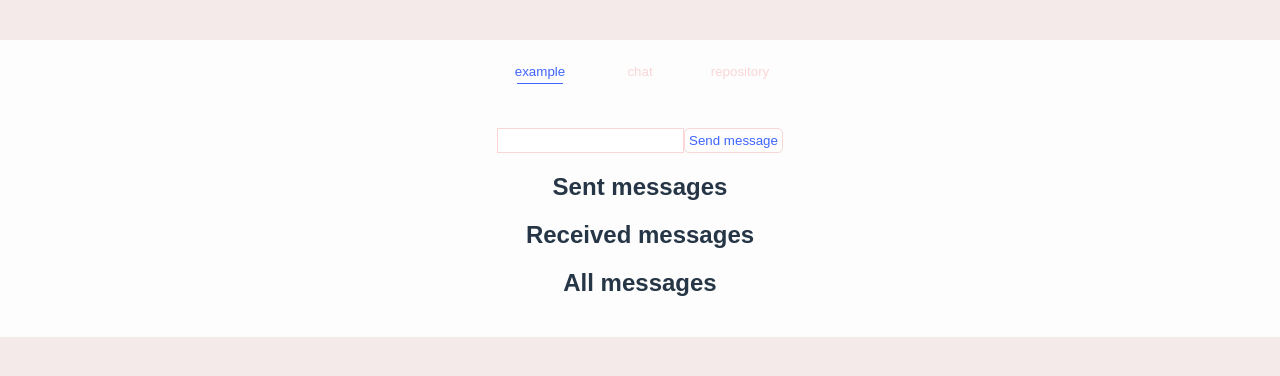
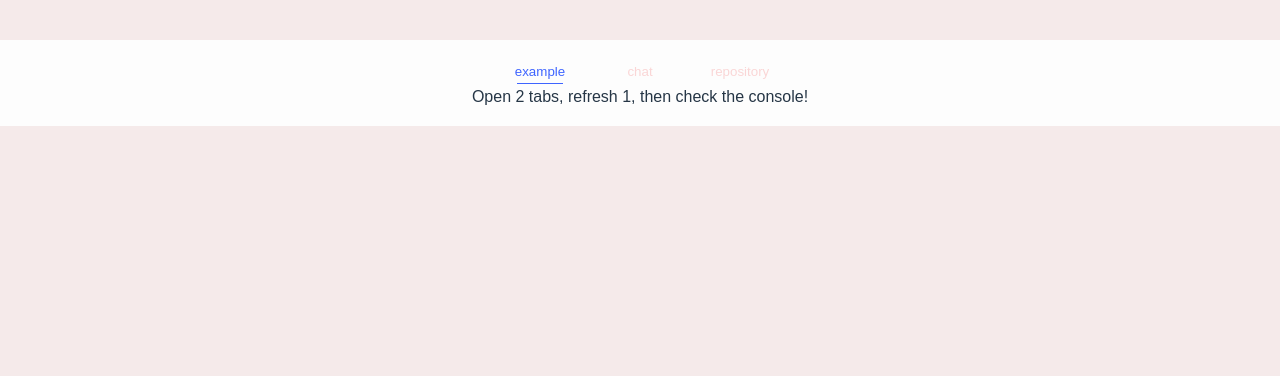
Before and after one commit to ryanmichaelhirst/broadcast-channel-tutorial, a React (Create React App) app in the folder client/: page / in a window 1280 px wide. Shown: the top 376 px of the page. Built offline with nearby package versions, Linux system fonts and the light colour scheme; the HTML template or start-up script is replaced by a standard one.

Commit message:
Simplify example container

```diff
--- a/client/src/components/ComponentSwitch.jsx
+++ b/client/src/components/ComponentSwitch.jsx
@@ -1,7 +1,7 @@
 import React from "react";
+import ExampleContainer from "../containers/ExampleContainer";
 import ChatContainer from "../containers/ChatContainer";
 import RepositoryContainer from "../containers/RepositoryContainer";
-import ExampleContainer from "../containers/ExampleContainer";
 
 const ComponentSwitch = ({ mode, sent, received, repo }) => {
     switch (mode) {
--- a/client/src/containers/ExampleContainer.jsx
+++ b/client/src/containers/ExampleContainer.jsx
@@ -1,47 +1,19 @@
-import React, { useState, useEffect } from "react";
-const channel = new BroadcastChannel("main");
-const allChannel = new BroadcastChannel("main");
+import React, { useEffect } from "react";
+
+const bc = new BroadcastChannel("tester");
+const all = new BroadcastChannel("tester");
 
 const ExampleContainer = () => {
-    const [msg, setMsg] = useState("");
-    const [sent, setSent] = useState([]);
-    const [received, setReceived] = useState([]);
-    const [all, setAll] = useState([]);
+    useEffect(() => {
+        bc.onmessage = e => console.log("i receive msgs from tabs EXCEPT the sender", e);
 
-    useEffect(() => {
-        channel.onmessage = ({ data }) => {
-            console.log("channel received a msg!!", data);
-            setReceived(prevState => ([...prevState, data]));
-        };
-        allChannel.onmessage = ({ data }) => setAll(prevState => ([...prevState, data]));
+        all.onmessage = e => console.log("i receive msgs from ALL tabs", e);
     }, []);
 
-    const onChange = e => setMsg(e.target.value);
-
-    const onClick = () => {
-        const item = { msg, type: "sent", date: new Date() };
-        setSent(prevState => ([...prevState, item]));
-        setMsg("");
-        channel.postMessage(item);
-    };
+    bc.postMessage("test msg!");
 
     return (
-        <div style={{ marginTop: 40 }}>
-            <input value={msg} onChange={onChange} />
-            <button className={"submit-btn"} onClick={onClick}>Send message</button>
-            <h2>Sent messages</h2>
-            {sent.map((msg, idx) => {
-                return <p key={`${msg}-${idx}`}>{msg.msg} - {msg.date.toTimeString()}</p>
-            })}
-            <h2>Received messages</h2>
-            {received.map((msg, idx) => {
-                return <p key={`${msg}-${idx}`}>{msg.msg} - {msg.date.toTimeString()}</p>
-            })}
-            <h2>All messages</h2>
-            {all.map((msg, idx) => {
-                return <p key={`${msg}-${idx}`}>{msg.msg} - {msg.date.toTimeString()}</p>
-            })}
-        </div>
+        <div>Open 2 tabs, refresh 1, then check the console!</div>
     );
 };
 
```
